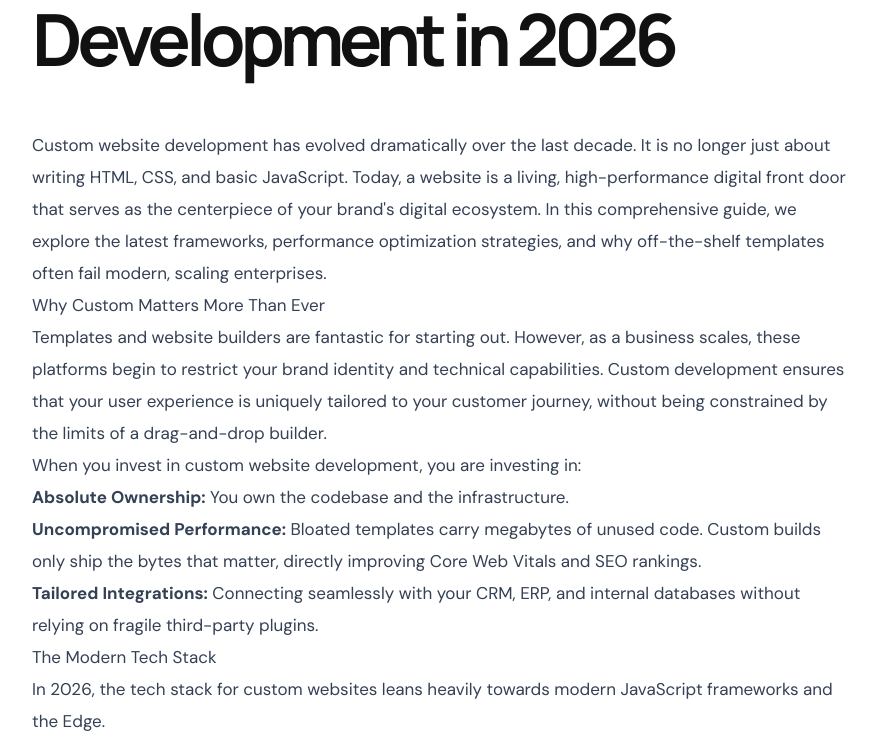
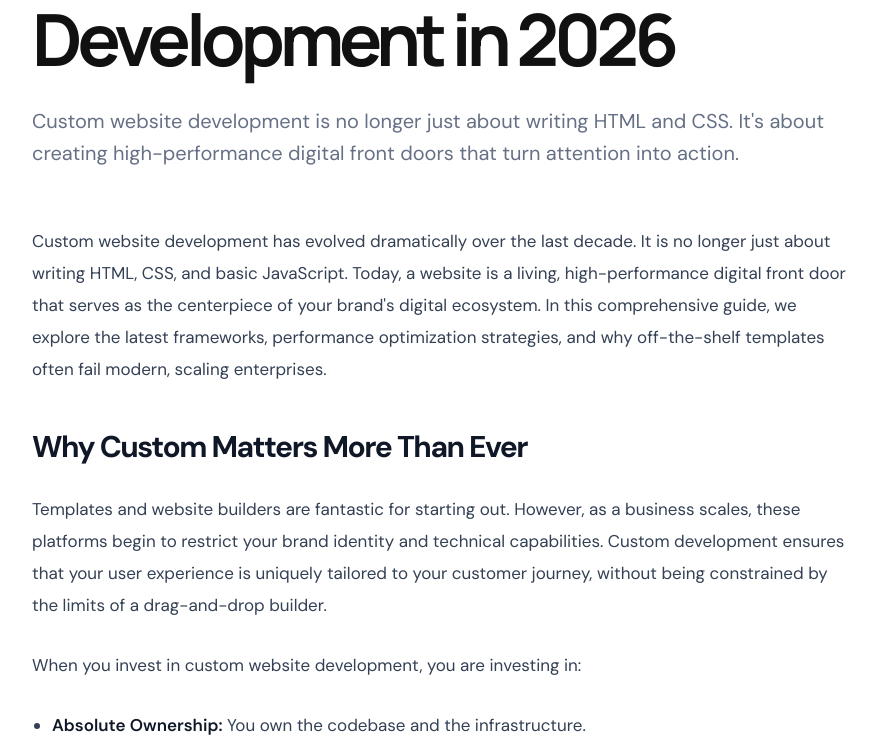
Before and after one commit to abhishekcloudops/gaviorlanding, a Next.js app: page /blog/comprehensive-guide-custom-website-development-2026 in a window 1280 px wide. Shown: the part 333-1077 px from the top of the page, without its empty margins (198-1075 px from the left). Built offline with nearby package versions, Linux system fonts and the light colour scheme.

Commit message:
fix: restore exact blog content design format using react-markdown components

```diff
--- a/src/app/blog/[slug]/page.tsx
+++ b/src/app/blog/[slug]/page.tsx
@@ -51,8 +51,28 @@ export default async function Article({
         <h1 className="display text-[52px] sm:text-[72px] mt-6">
           {post.title}
         </h1>
-        <div className="mt-14 prose prose-lg max-w-none text-[17px] leading-8 text-[#344054]">
-          <Markdown>{post.content}</Markdown>
+        <p className="text-xl leading-8 text-[#667085] mt-8">
+          {post.excerpt}
+        </p>
+        <div className="mt-14 grid gap-7 text-[17px] leading-8 text-[#344054]">
+          <Markdown
+            components={{
+              h2: ({ node, ...props }) => (
+                <h2 className="text-3xl font-bold tracking-[-.05em] text-[#101828] mt-4" {...props} />
+              ),
+              h3: ({ node, ...props }) => (
+                <h3 className="text-xl font-bold tracking-[-.02em] text-[#101828] mt-4" {...props} />
+              ),
+              ul: ({ node, ...props }) => (
+                <ul className="list-disc pl-5 space-y-2" {...props} />
+              ),
+              strong: ({ node, ...props }) => (
+                <strong className="font-semibold text-[#101828]" {...props} />
+              ),
+            }}
+          >
+            {post.content}
+          </Markdown>
         </div>
       </article>
       <CTA />
```
